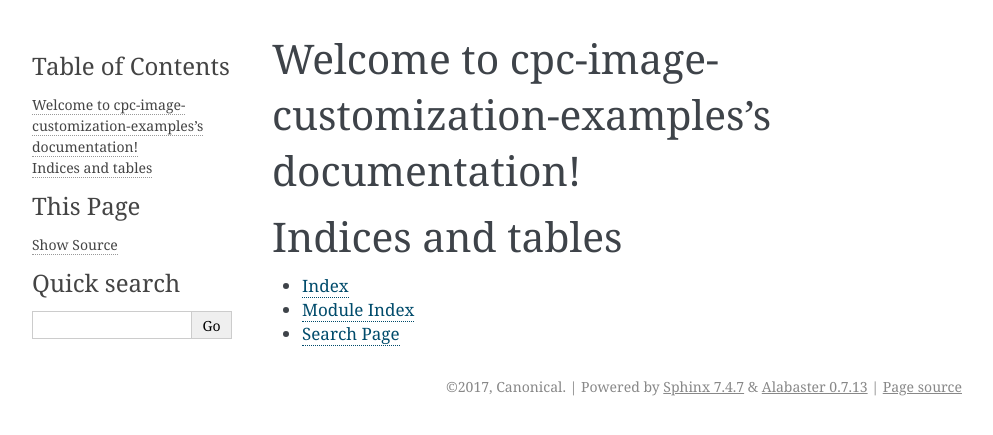
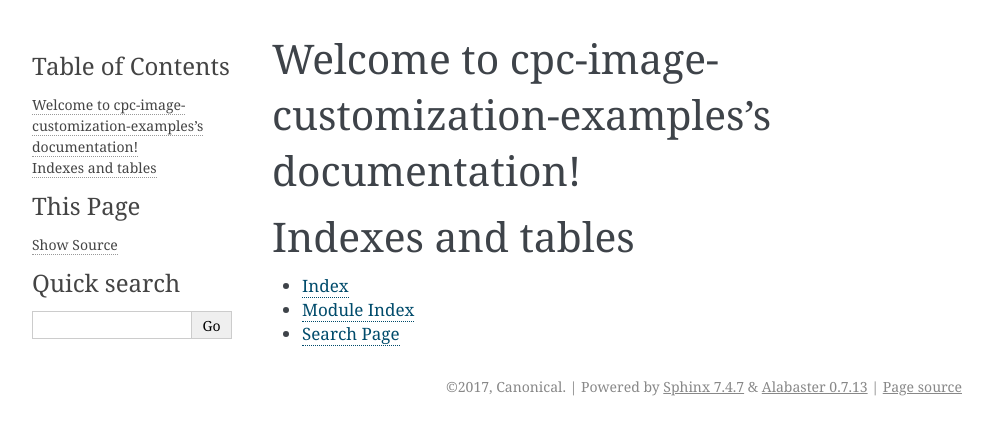
Before and after one commit to canonical/cpc-image-customization-examples, a Sphinx documentation site: the page built from source/index.rst, in a window 1280 px wide. Shown: the top 435 px of the page, without its empty margins (148-1141 px from the left). Built offline with Sphinx 7.4.7, drawn with Linux system fonts in a browser that asks for light colours.

Commit message:
Enable spell-checking, and fix one current error

```diff
--- a/requirements.txt
+++ b/requirements.txt
@@ -1 +1,2 @@
 Sphinx==1.5.3
+sphinxcontrib-spelling==2.3.0
--- a/source/conf.py
+++ b/source/conf.py
@@ -30,7 +30,7 @@
 # Add any Sphinx extension module names here, as strings. They can be
 # extensions coming with Sphinx (named 'sphinx.ext.*') or your custom
 # ones.
-extensions = []
+extensions = ['sphinxcontrib.spelling']
 
 # Add any paths that contain templates here, relative to this directory.
 templates_path = ['_templates']
--- a/source/index.rst
+++ b/source/index.rst
@@ -12,7 +12,7 @@
 
 
 
-Indices and tables
+Indexes and tables
 ==================
 
 * :ref:`genindex`
```
Also changed, not shown: source/spelling_wordlist.txt (added).
